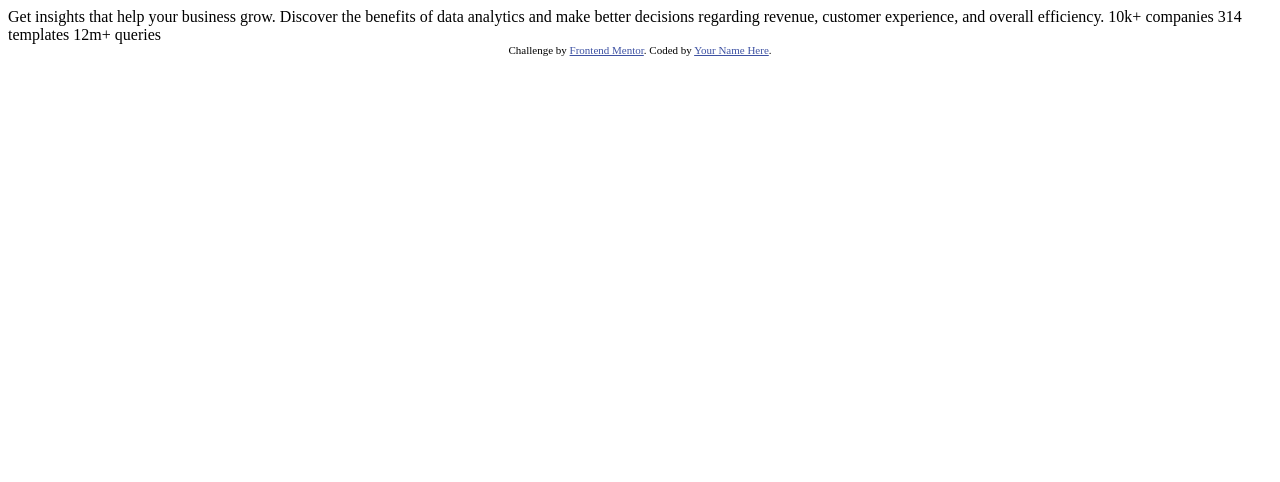
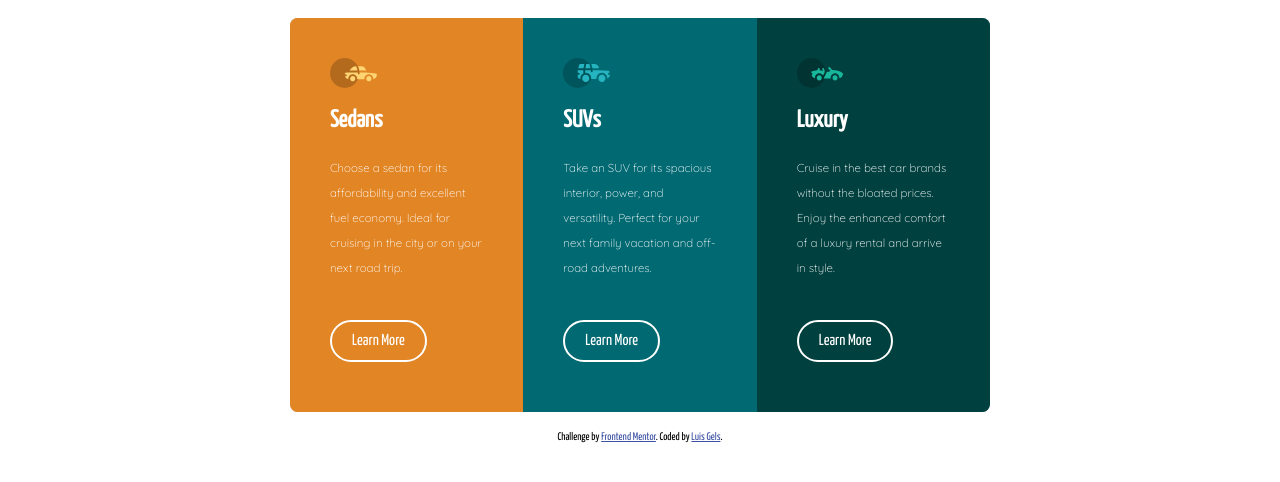
Before and after one commit to lgelves/Previewcardsproyect, a plain HTML site: page index.html in a window 1280 px wide. Drawn offline with Linux system fonts and the light colour scheme.

Commit message:
Add files via upload

```diff
--- /dev/null
+++ b/css/styles.css
@@ -0,0 +1,103 @@
+:root {
+  --naranja: #e28525;
+  --azulmenta: #016972;
+  --verde: #00403f;
+}
+
+html {
+  font-size: 62.5%;
+  font-family: "Yanone Kaffeesatz", sans-serif;
+  color: white;
+}
+p {
+  font-family: "Quicksand", sans-serif;
+  font-size: 72%;
+  line-height: 25px;
+}
+Body {
+  font-size: 16px;
+}
+.attribution {
+  font-size: 11px;
+  text-align: center;
+}
+.attribution a {
+  color: hsl(228, 45%, 44%);
+}
+.container {
+  display: flex;
+  text-align: center;
+  background-color: silver;
+  width: 70rem;
+  margin: 0 auto 0 auto;
+
+  border-radius: 0.75rem;
+}
+h2 {
+  text-align: left;
+  margin-left: 4rem;
+}
+p {
+  text-align: left;
+  margin: auto 4rem 4rem 4rem;
+}
+img {
+  margin-left: 4rem;
+  margin-top: 4rem;
+  width: 20%;
+}
+.sedans {
+  background-color: var(--naranja);
+  display: grid;
+  margin: 0 auto 0 auto;
+  border-top-right-radius: 0%;
+  border-bottom-right-radius: 0%;
+  padding-bottom: 5rem;
+}
+.suvs {
+  background-color: var(--azulmenta);
+  display: grid;
+  margin: 0 auto 0 auto;
+  border-radius: 0;
+  padding-bottom: 5rem;
+}
+.lux {
+  background-color: var(--verde);
+  display: grid;
+  margin: 0 auto 0 auto;
+  border-top-left-radius: 0rem;
+  border-bottom-left-radius: 0rem;
+  padding-bottom: 5rem;
+}
+footer {
+  color: black;
+}
+.button {
+  border: solid white;
+  text-align: left;
+  padding: 1rem 2rem 1rem 2rem;
+  background-color: transparent;
+  border-radius: 5rem;
+  color: white;
+  transition: 0.4s;
+  cursor: pointer;
+  display: inline-block;
+  border-color: white;
+  border-width: 2px;
+  margin-left: 4rem;
+}
+.sedans.button:hover {
+  color: var(--naranja);
+  opacity: 1;
+  background-color: white;
+}
+.suvs.button:hover {
+  color: var(--azulmenta);
+  opacity: 1;
+  background-color: white;
+}
+.lux.button:hover {
+  color: var(--verde);
+  opacity: 1;
+  background-color: white;
+}
--- a/index.html
+++ b/index.html
@@ -1,33 +1,70 @@
 <!DOCTYPE html>
 <html lang="en">
   <head>
-  <meta charset="UTF-8">
-  <meta name="viewport" content="width=device-width, initial-scale=1.0"> <!-- displays site properly based on user's device -->
+    <meta charset="UTF-8" />
+    <meta name="viewport" content="width=device-width, initial-scale=1.0" />
+    <!-- displays site properly based on user's device -->
 
-  <link rel="icon" type="image/png" sizes="32x32" href="./images/favicon-32x32.png">
+    <link
+      rel="icon"
+      type="image/png"
+      sizes="32x32"
+      href="./images/favicon-32x32.png"
+    />
 
-  <title>Frontend Mentor | Stats preview card component</title>
+    <title>Frontend Mentor | 3-column preview card component</title>
 
     <!-- Feel free to remove these styles or customise in your own stylesheet 👍 -->
-  <style>
-    .attribution { font-size: 11px; text-align: center; }
-    .attribution a { color: hsl(228, 45%, 44%); }
-  </style>
+    <link rel="preconnect" href="https://fonts.gstatic.com" />
+    <link href="https://fonts.googleapis.com/css2?family=Yanone+Kaffeesatz&display=swap"
+      rel="stylesheet"/>
+      <link rel="preconnect" href="https://fonts.gstatic.com">
+<link href="https://fonts.googleapis.com/css2?family=Quicksand:wght@300&display=swap" rel="stylesheet">
+    <link rel="stylesheet" href="css/styles.css" as="styles" />
+    <link rel="stylesheet" href="css/normalize.css" as="styles"/>
   </head>
   <body>
+    <br>
+    </div>
+    <div class="container">
+      <div class="container sedans">
 
-  Get insights that help your business grow.
+        <img src="/images/icon-sedans.svg" alt="Sedans">
+        <h2>Sedans</h2>
+        <p>
+          Choose a sedan for its affordability and excellent fuel economy. Ideal
+          for cruising in the city or on your next road trip.
+        </p>
+        <button class="button sedans">Learn More</button>
+      </div>
+      <div class="container suvs">
+        <img src="/images/icon-suvs.svg" alt="SUVs">
+        <h2>SUVs</h2>
+        <p>
+          Take an SUV for its spacious interior, power, and versatility. Perfect
+          for your next family vacation and off-road adventures.
+        </p>
+        <button class="button suvs">Learn More</button>
+      </div>
+      <div class="container lux">
 
-  Discover the benefits of data analytics and make better decisions regarding revenue, customer
-  experience, and overall efficiency.
-
-  10k+ companies
-  314 templates
-  12m+ queries
-
+        <img src="/images/icon-luxury.svg" alt="luxury">
+        <h2>Luxury</h2>
+        <p>
+          Cruise in the best car brands without the bloated prices. Enjoy the
+          enhanced comfort of a luxury rental and arrive in style.
+        </p>
+        <button class="button lux">Learn More</button>
+      </div>
+    </div>
+    <br>
+    <footer>
       <div class="attribution">
-    Challenge by <a href="https://www.frontendmentor.io?ref=challenge" target="_blank">Frontend Mentor</a>.
-    Coded by <a href="#">Your Name Here</a>.
+        Challenge by
+        <a href="https://www.frontendmentor.io?ref=challenge" target="_blank"
+          >Frontend Mentor</a
+        >. Coded by <a href="#">Luis Gels</a>.
       </div>
+    </footer>
   </body>
 </html>
```
Also changed, not shown: css/normalize.css (added), design/active-states.jpg (added), design/desktop-design.jpg, design/desktop-preview.jpg, design/mobile-design.jpg, images/car.png (added), images/icon-luxury.svg (added), images/icon-sedans.svg (added), images/icon-suvs.svg (added), 3 other files. Lines whose indentation alone changed are shown as unchanged.
